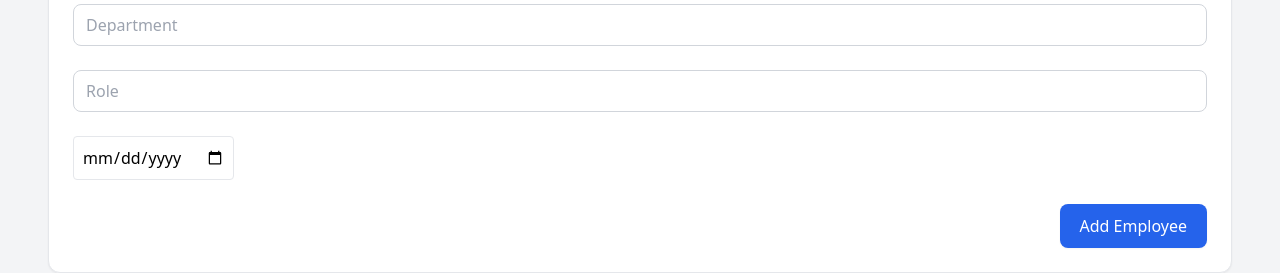
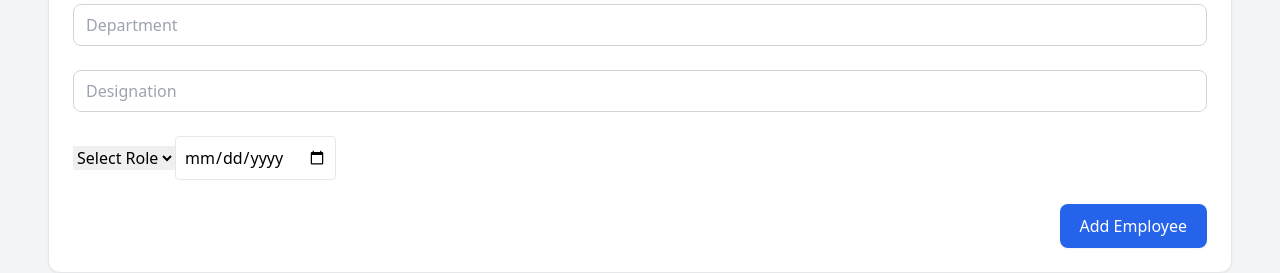
Before and after one commit to cambliss/cambliss-hrm, a React app in the folder frontend/: page / in a window 1280 px wide. Shown: the part 551-824 px from the top of the page. Built offline with nearby package versions, Linux system fonts and the light colour scheme; no server answers; the HTML template or start-up script is replaced by a standard one.

Commit message:
new fields added

```diff
--- a/frontend/src/components/EmployeeForm.jsx
+++ b/frontend/src/components/EmployeeForm.jsx
@@ -28,6 +28,7 @@ const EmployeeForm = ({ refresh }) => {
         email: "",
         phone: "",
         department: "",
+        designation: "",
         role: "",
         joiningDate: "",
       });
@@ -87,11 +88,18 @@ const EmployeeForm = ({ refresh }) => {
 
       <input
         className="w-full border border-gray-300 rounded-lg px-3 py-2 focus:outline-none focus:ring-2 focus:ring-blue-500 focus:border-blue-500 transition"
-        name="role"
-        placeholder="Role"
-        value={form.role}
+        name="designation"
+        placeholder="Designation"
+        value={form.designation}
         onChange={handleChange}
       />
+
+      <select name="role" value={form.role} onChange={handleChange}>
+        <option value="">Select Role</option>
+        <option value="EMPLOYEE">Employee</option>
+        <option value="MANAGER">Manager</option>
+        <option value="HR_ADMIN">HR Admin</option>
+      </select>
 
       <input
         type="date"
```
Also changed, not shown: 2 other files (tests, documents, lock files or other folders).
